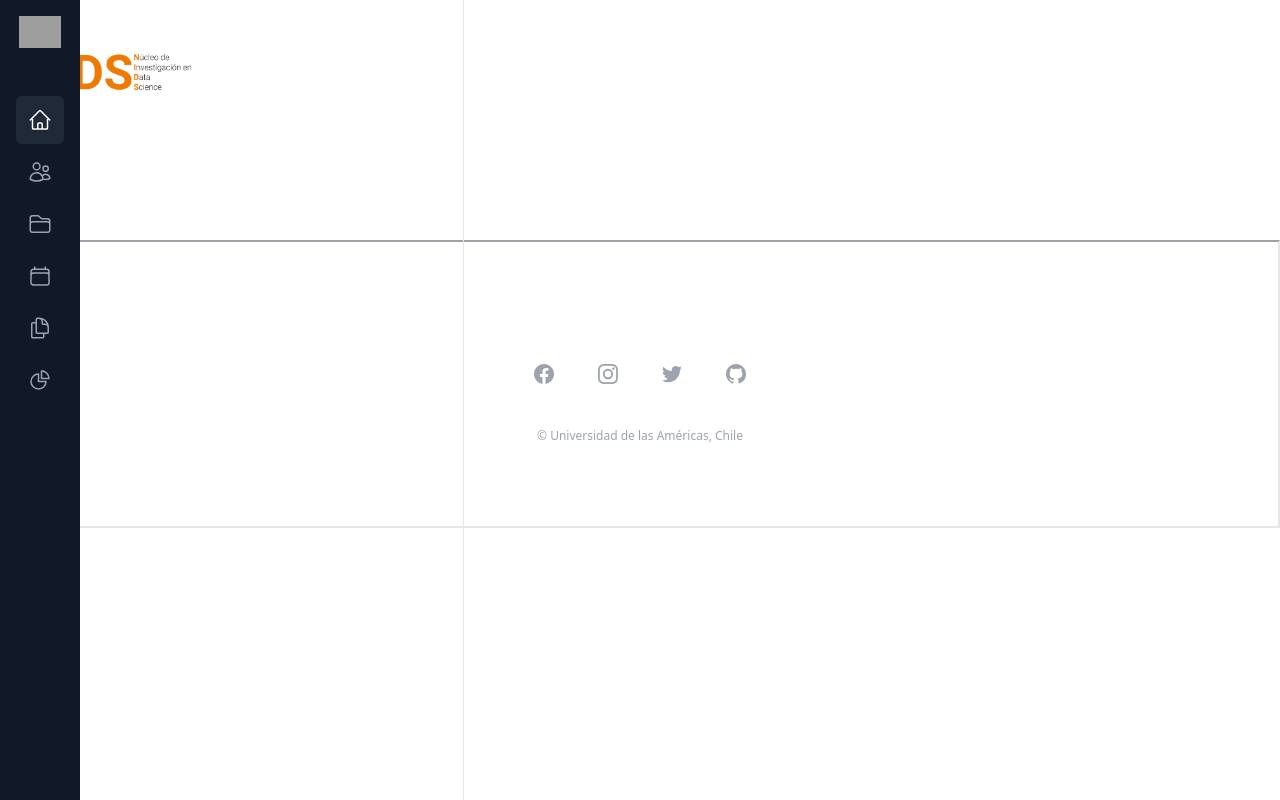
After one commit to nids-udla/nids-web, a Django app: template index/templates/usu-dashboard.html in a window 1280 px wide. The commit adds this page. Run offline with Django 4.2, Linux system fonts and the light colour scheme; the template is opened without the code that fills it, so the values that code supplies are empty; style sheets or scripts are compiled from the project's sources; some libraries are stand-ins or nearby versions; grey boxes are pictures that could not be loaded.

Commit message:
agregado html para dashboard

````diff
--- a/index/templates/gen-base.html
+++ b/index/templates/gen-base.html
@@ -56,6 +56,9 @@
         {% block register %}
         {% endblock %}
 
+        {% block dashboard %}
+        {% endblock %}
+
     </body>
 
     <footer class="bg-white border-2 border-t-zinc-400 mt-6">
--- /dev/null
+++ b/index/templates/usu-dashboard.html
@@ -0,0 +1,209 @@
+{% extends 'gen-base.html' %}
+{% load static %}
+
+{% block dashboard %}
+<!--
+  This example requires updating your template:
+
+  ```
+  <html class="h-full bg-white">
+  <body class="h-full">
+  ```
+-->
+<div>
+    <!-- Off-canvas menu for mobile, show/hide based on off-canvas menu state. -->
+    <div class="relative z-50 lg:hidden" role="dialog" aria-modal="true">
+      <!--
+        Off-canvas menu backdrop, show/hide based on off-canvas menu state.
+
+        Entering: "transition-opacity ease-linear duration-300"
+          From: "opacity-0"
+          To: "opacity-100"
+        Leaving: "transition-opacity ease-linear duration-300"
+          From: "opacity-100"
+          To: "opacity-0"
+      -->
+      <div class="fixed inset-0 bg-gray-900/80"></div>
+
+      <div class="fixed inset-0 flex">
+        <!--
+          Off-canvas menu, show/hide based on off-canvas menu state.
+
+          Entering: "transition ease-in-out duration-300 transform"
+            From: "-translate-x-full"
+            To: "translate-x-0"
+          Leaving: "transition ease-in-out duration-300 transform"
+            From: "translate-x-0"
+            To: "-translate-x-full"
+        -->
+        <div class="relative mr-16 flex w-full max-w-xs flex-1">
+          <!--
+            Close button, show/hide based on off-canvas menu state.
+
+            Entering: "ease-in-out duration-300"
+              From: "opacity-0"
+              To: "opacity-100"
+            Leaving: "ease-in-out duration-300"
+              From: "opacity-100"
+              To: "opacity-0"
+          -->
+          <div class="absolute left-full top-0 flex w-16 justify-center pt-5">
+            <button type="button" class="-m-2.5 p-2.5">
+              <span class="sr-only">Close sidebar</span>
+              <svg class="h-6 w-6 text-white" fill="none" viewBox="0 0 24 24" stroke-width="1.5" stroke="currentColor" aria-hidden="true">
+                <path stroke-linecap="round" stroke-linejoin="round" d="M6 18L18 6M6 6l12 12" />
+              </svg>
+            </button>
+          </div>
+
+          <div class="flex grow flex-col gap-y-5 overflow-y-auto bg-gray-900 px-6 pb-2 ring-1 ring-white/10">
+            <div class="flex h-16 shrink-0 items-center">
+              <img class="h-8 w-auto" src="https://tailwindui.com/img/logos/mark.svg?color=indigo&shade=500" alt="Your Company">
+            </div>
+            <nav class="flex flex-1 flex-col">
+              <ul role="list" class="-mx-2 flex-1 space-y-1">
+                <li>
+                  <!-- Current: "bg-gray-800 text-white", Default: "text-gray-400 hover:text-white hover:bg-gray-800" -->
+                  <a href="#" class="bg-gray-800 text-white group flex gap-x-3 rounded-md p-2 text-sm leading-6 font-semibold">
+                    <svg class="h-6 w-6 shrink-0" fill="none" viewBox="0 0 24 24" stroke-width="1.5" stroke="currentColor" aria-hidden="true">
+                      <path stroke-linecap="round" stroke-linejoin="round" d="M2.25 12l8.954-8.955c.44-.439 1.152-.439 1.591 0L21.75 12M4.5 9.75v10.125c0 .621.504 1.125 1.125 1.125H9.75v-4.875c0-.621.504-1.125 1.125-1.125h2.25c.621 0 1.125.504 1.125 1.125V21h4.125c.621 0 1.125-.504 1.125-1.125V9.75M8.25 21h8.25" />
+                    </svg>
+                    Dashboard
+                  </a>
+                </li>
+                <li>
+                  <a href="#" class="text-gray-400 hover:text-white hover:bg-gray-800 group flex gap-x-3 rounded-md p-2 text-sm leading-6 font-semibold">
+                    <svg class="h-6 w-6 shrink-0" fill="none" viewBox="0 0 24 24" stroke-width="1.5" stroke="currentColor" aria-hidden="true">
+                      <path stroke-linecap="round" stroke-linejoin="round" d="M15 19.128a9.38 9.38 0 002.625.372 9.337 9.337 0 004.121-.952 4.125 4.125 0 00-7.533-2.493M15 19.128v-.003c0-1.113-.285-2.16-.786-3.07M15 19.128v.106A12.318 12.318 0 018.624 21c-2.331 0-4.512-.645-6.374-1.766l-.001-.109a6.375 6.375 0 0111.964-3.07M12 6.375a3.375 3.375 0 11-6.75 0 3.375 3.375 0 016.75 0zm8.25 2.25a2.625 2.625 0 11-5.25 0 2.625 2.625 0 015.25 0z" />
+                    </svg>
+                    Team
+                  </a>
+                </li>
+                <li>
+                  <a href="#" class="text-gray-400 hover:text-white hover:bg-gray-800 group flex gap-x-3 rounded-md p-2 text-sm leading-6 font-semibold">
+                    <svg class="h-6 w-6 shrink-0" fill="none" viewBox="0 0 24 24" stroke-width="1.5" stroke="currentColor" aria-hidden="true">
+                      <path stroke-linecap="round" stroke-linejoin="round" d="M2.25 12.75V12A2.25 2.25 0 014.5 9.75h15A2.25 2.25 0 0121.75 12v.75m-8.69-6.44l-2.12-2.12a1.5 1.5 0 00-1.061-.44H4.5A2.25 2.25 0 002.25 6v12a2.25 2.25 0 002.25 2.25h15A2.25 2.25 0 0021.75 18V9a2.25 2.25 0 00-2.25-2.25h-5.379a1.5 1.5 0 01-1.06-.44z" />
+                    </svg>
+                    Projects
+                  </a>
+                </li>
+                <li>
+                  <a href="#" class="text-gray-400 hover:text-white hover:bg-gray-800 group flex gap-x-3 rounded-md p-2 text-sm leading-6 font-semibold">
+                    <svg class="h-6 w-6 shrink-0" fill="none" viewBox="0 0 24 24" stroke-width="1.5" stroke="currentColor" aria-hidden="true">
+                      <path stroke-linecap="round" stroke-linejoin="round" d="M6.75 3v2.25M17.25 3v2.25M3 18.75V7.5a2.25 2.25 0 012.25-2.25h13.5A2.25 2.25 0 0121 7.5v11.25m-18 0A2.25 2.25 0 005.25 21h13.5A2.25 2.25 0 0021 18.75m-18 0v-7.5A2.25 2.25 0 015.25 9h13.5A2.25 2.25 0 0121 11.25v7.5" />
+                    </svg>
+                    Calendar
+                  </a>
+                </li>
+                <li>
+                  <a href="#" class="text-gray-400 hover:text-white hover:bg-gray-800 group flex gap-x-3 rounded-md p-2 text-sm leading-6 font-semibold">
+                    <svg class="h-6 w-6 shrink-0" fill="none" viewBox="0 0 24 24" stroke-width="1.5" stroke="currentColor" aria-hidden="true">
+                      <path stroke-linecap="round" stroke-linejoin="round" d="M15.75 17.25v3.375c0 .621-.504 1.125-1.125 1.125h-9.75a1.125 1.125 0 01-1.125-1.125V7.875c0-.621.504-1.125 1.125-1.125H6.75a9.06 9.06 0 011.5.124m7.5 10.376h3.375c.621 0 1.125-.504 1.125-1.125V11.25c0-4.46-3.243-8.161-7.5-8.876a9.06 9.06 0 00-1.5-.124H9.375c-.621 0-1.125.504-1.125 1.125v3.5m7.5 10.375H9.375a1.125 1.125 0 01-1.125-1.125v-9.25m12 6.625v-1.875a3.375 3.375 0 00-3.375-3.375h-1.5a1.125 1.125 0 01-1.125-1.125v-1.5a3.375 3.375 0 00-3.375-3.375H9.75" />
+                    </svg>
+                    Documents
+                  </a>
+                </li>
+                <li>
+                  <a href="#" class="text-gray-400 hover:text-white hover:bg-gray-800 group flex gap-x-3 rounded-md p-2 text-sm leading-6 font-semibold">
+                    <svg class="h-6 w-6 shrink-0" fill="none" viewBox="0 0 24 24" stroke-width="1.5" stroke="currentColor" aria-hidden="true">
+                      <path stroke-linecap="round" stroke-linejoin="round" d="M10.5 6a7.5 7.5 0 107.5 7.5h-7.5V6z" />
+                      <path stroke-linecap="round" stroke-linejoin="round" d="M13.5 10.5H21A7.5 7.5 0 0013.5 3v7.5z" />
+                    </svg>
+                    Reports
+                  </a>
+                </li>
+              </ul>
+            </nav>
+          </div>
+        </div>
+      </div>
+    </div>
+
+    <!-- Static sidebar for desktop -->
+    <div class="hidden lg:fixed lg:inset-y-0 lg:left-0 lg:z-50 lg:block lg:w-20 lg:overflow-y-auto lg:bg-gray-900 lg:pb-4">
+      <div class="flex h-16 shrink-0 items-center justify-center">
+        <img class="h-8 w-auto" src="https://tailwindui.com/img/logos/mark.svg?color=indigo&shade=500" alt="Your Company">
+      </div>
+      <nav class="mt-8">
+        <ul role="list" class="flex flex-col items-center space-y-1">
+          <li>
+            <!-- Current: "bg-gray-800 text-white", Default: "text-gray-400 hover:text-white hover:bg-gray-800" -->
+            <a href="#" class="bg-gray-800 text-white group flex gap-x-3 rounded-md p-3 text-sm leading-6 font-semibold">
+              <svg class="h-6 w-6 shrink-0" fill="none" viewBox="0 0 24 24" stroke-width="1.5" stroke="currentColor" aria-hidden="true">
+                <path stroke-linecap="round" stroke-linejoin="round" d="M2.25 12l8.954-8.955c.44-.439 1.152-.439 1.591 0L21.75 12M4.5 9.75v10.125c0 .621.504 1.125 1.125 1.125H9.75v-4.875c0-.621.504-1.125 1.125-1.125h2.25c.621 0 1.125.504 1.125 1.125V21h4.125c.621 0 1.125-.504 1.125-1.125V9.75M8.25 21h8.25" />
+              </svg>
+              <span class="sr-only">Dashboard</span>
+            </a>
+          </li>
+          <li>
+            <a href="#" class="text-gray-400 hover:text-white hover:bg-gray-800 group flex gap-x-3 rounded-md p-3 text-sm leading-6 font-semibold">
+              <svg class="h-6 w-6 shrink-0" fill="none" viewBox="0 0 24 24" stroke-width="1.5" stroke="currentColor" aria-hidden="true">
+                <path stroke-linecap="round" stroke-linejoin="round" d="M15 19.128a9.38 9.38 0 002.625.372 9.337 9.337 0 004.121-.952 4.125 4.125 0 00-7.533-2.493M15 19.128v-.003c0-1.113-.285-2.16-.786-3.07M15 19.128v.106A12.318 12.318 0 018.624 21c-2.331 0-4.512-.645-6.374-1.766l-.001-.109a6.375 6.375 0 0111.964-3.07M12 6.375a3.375 3.375 0 11-6.75 0 3.375 3.375 0 016.75 0zm8.25 2.25a2.625 2.625 0 11-5.25 0 2.625 2.625 0 015.25 0z" />
+              </svg>
+              <span class="sr-only">Team</span>
+            </a>
+          </li>
+          <li>
+            <a href="#" class="text-gray-400 hover:text-white hover:bg-gray-800 group flex gap-x-3 rounded-md p-3 text-sm leading-6 font-semibold">
+              <svg class="h-6 w-6 shrink-0" fill="none" viewBox="0 0 24 24" stroke-width="1.5" stroke="currentColor" aria-hidden="true">
+                <path stroke-linecap="round" stroke-linejoin="round" d="M2.25 12.75V12A2.25 2.25 0 014.5 9.75h15A2.25 2.25 0 0121.75 12v.75m-8.69-6.44l-2.12-2.12a1.5 1.5 0 00-1.061-.44H4.5A2.25 2.25 0 002.25 6v12a2.25 2.25 0 002.25 2.25h15A2.25 2.25 0 0021.75 18V9a2.25 2.25 0 00-2.25-2.25h-5.379a1.5 1.5 0 01-1.06-.44z" />
+              </svg>
+              <span class="sr-only">Projects</span>
+            </a>
+          </li>
+          <li>
+            <a href="#" class="text-gray-400 hover:text-white hover:bg-gray-800 group flex gap-x-3 rounded-md p-3 text-sm leading-6 font-semibold">
+              <svg class="h-6 w-6 shrink-0" fill="none" viewBox="0 0 24 24" stroke-width="1.5" stroke="currentColor" aria-hidden="true">
+                <path stroke-linecap="round" stroke-linejoin="round" d="M6.75 3v2.25M17.25 3v2.25M3 18.75V7.5a2.25 2.25 0 012.25-2.25h13.5A2.25 2.25 0 0121 7.5v11.25m-18 0A2.25 2.25 0 005.25 21h13.5A2.25 2.25 0 0021 18.75m-18 0v-7.5A2.25 2.25 0 015.25 9h13.5A2.25 2.25 0 0121 11.25v7.5" />
+              </svg>
+              <span class="sr-only">Calendar</span>
+            </a>
+          </li>
+          <li>
+            <a href="#" class="text-gray-400 hover:text-white hover:bg-gray-800 group flex gap-x-3 rounded-md p-3 text-sm leading-6 font-semibold">
+              <svg class="h-6 w-6 shrink-0" fill="none" viewBox="0 0 24 24" stroke-width="1.5" stroke="currentColor" aria-hidden="true">
+                <path stroke-linecap="round" stroke-linejoin="round" d="M15.75 17.25v3.375c0 .621-.504 1.125-1.125 1.125h-9.75a1.125 1.125 0 01-1.125-1.125V7.875c0-.621.504-1.125 1.125-1.125H6.75a9.06 9.06 0 011.5.124m7.5 10.376h3.375c.621 0 1.125-.504 1.125-1.125V11.25c0-4.46-3.243-8.161-7.5-8.876a9.06 9.06 0 00-1.5-.124H9.375c-.621 0-1.125.504-1.125 1.125v3.5m7.5 10.375H9.375a1.125 1.125 0 01-1.125-1.125v-9.25m12 6.625v-1.875a3.375 3.375 0 00-3.375-3.375h-1.5a1.125 1.125 0 01-1.125-1.125v-1.5a3.375 3.375 0 00-3.375-3.375H9.75" />
+              </svg>
+              <span class="sr-only">Documents</span>
+            </a>
+          </li>
+          <li>
+            <a href="#" class="text-gray-400 hover:text-white hover:bg-gray-800 group flex gap-x-3 rounded-md p-3 text-sm leading-6 font-semibold">
+              <svg class="h-6 w-6 shrink-0" fill="none" viewBox="0 0 24 24" stroke-width="1.5" stroke="currentColor" aria-hidden="true">
+                <path stroke-linecap="round" stroke-linejoin="round" d="M10.5 6a7.5 7.5 0 107.5 7.5h-7.5V6z" />
+                <path stroke-linecap="round" stroke-linejoin="round" d="M13.5 10.5H21A7.5 7.5 0 0013.5 3v7.5z" />
+              </svg>
+              <span class="sr-only">Reports</span>
+            </a>
+          </li>
+        </ul>
+      </nav>
+    </div>
+
+    <div class="sticky top-0 z-40 flex items-center gap-x-6 bg-gray-900 px-4 py-4 shadow-sm sm:px-6 lg:hidden">
+      <button type="button" class="-m-2.5 p-2.5 text-gray-400 lg:hidden">
+        <span class="sr-only">Open sidebar</span>
+        <svg class="h-6 w-6" fill="none" viewBox="0 0 24 24" stroke-width="1.5" stroke="currentColor" aria-hidden="true">
+          <path stroke-linecap="round" stroke-linejoin="round" d="M3.75 6.75h16.5M3.75 12h16.5m-16.5 5.25h16.5" />
+        </svg>
+      </button>
+      <div class="flex-1 text-sm font-semibold leading-6 text-white">Dashboard</div>
+      <a href="#">
+        <span class="sr-only">Your profile</span>
+        <img class="h-8 w-8 rounded-full bg-gray-800" src="https://images.unsplash.com/photo-1472099645785-5658abf4ff4e?ixlib=rb-1.2.1&ixid=eyJhcHBfaWQiOjEyMDd9&auto=format&fit=facearea&facepad=2&w=256&h=256&q=80" alt="">
+      </a>
+    </div>
+
+    <main class="lg:pl-20">
+      <div class="xl:pl-96">
+        <div class="px-4 py-10 sm:px-6 lg:px-8 lg:py-6">
+          <!-- Main area -->
+        </div>
+      </div>
+    </main>
+
+    <aside class="fixed inset-y-0 left-20 hidden w-96 overflow-y-auto border-r border-gray-200 px-4 py-6 sm:px-6 lg:px-8 xl:block">
+      <!-- Secondary column (hidden on smaller screens) -->
+    </aside>
+  </div>
+{% endblock %}
````
